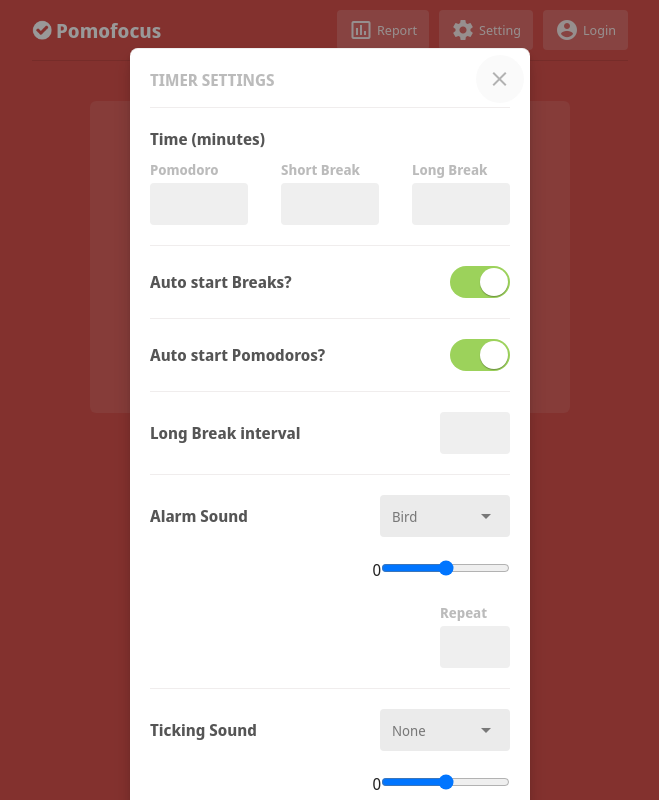
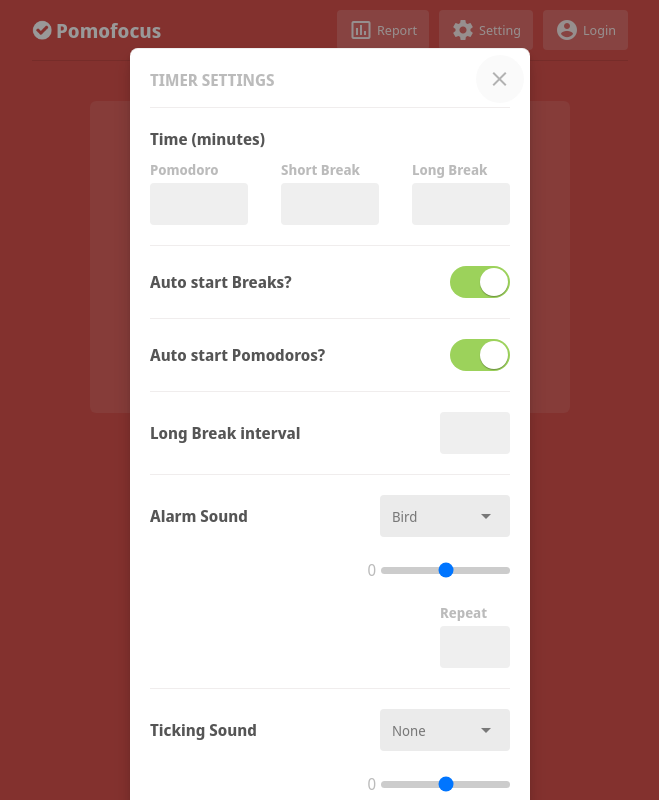
Before and after one commit to arielnmagno/pomodoro, a React (Create React App) app: page /report in a window 1280 px wide. Shown: the whole page, without its empty margins (310-969 px from the left). Built offline with nearby package versions, Linux system fonts and the light colour scheme.

Commit message:
Style slider

```diff
--- a/src/components/Slider.module.css
+++ b/src/components/Slider.module.css
@@ -1,2 +1,25 @@
 .container {
+  display: flex;
+  align-items: center;
+  gap: 0.3125rem;
 }
+
+.label {
+  color: rgb(187, 187, 187);
+}
+
+.input {
+  border-radius: 3.125rem;
+  height: 0.4375rem;
+  appearance: none;
+  background-color: rgb(204, 204, 204);
+}
+
+.input::-moz-range-thumb {
+  appearance: none;
+  width: 1.5625rem;
+  height: 1.5625rem;
+  border-radius: 50%;
+  cursor: pointer;
+  background-color: white;
+}
```
